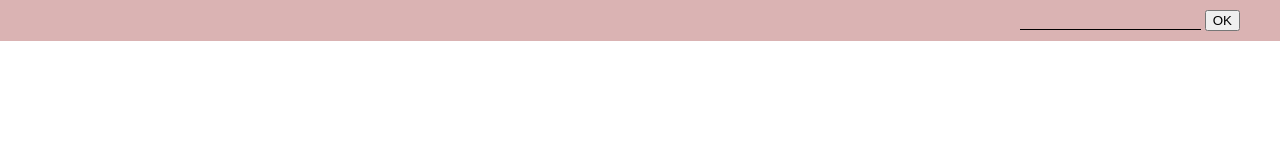
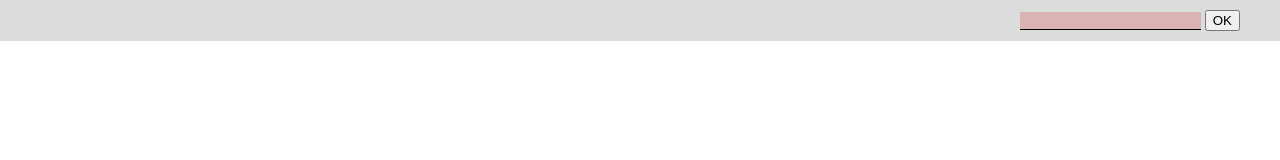
Before and after one commit to MortiesClone/Site, a plain HTML site: page index.html in a window 1280 px wide. Drawn offline with Linux system fonts and the light colour scheme.

Commit message:
change nav color

```diff
--- a/style.css
+++ b/style.css
@@ -7,7 +7,7 @@ html, body{
 }
 nav{
 	padding: 10px 40px;
-	background-color: rgb(218, 179, 179);
+	background-color: rgb(220, 220, 220);
 }
 #text{
 	border: 0px;
```
